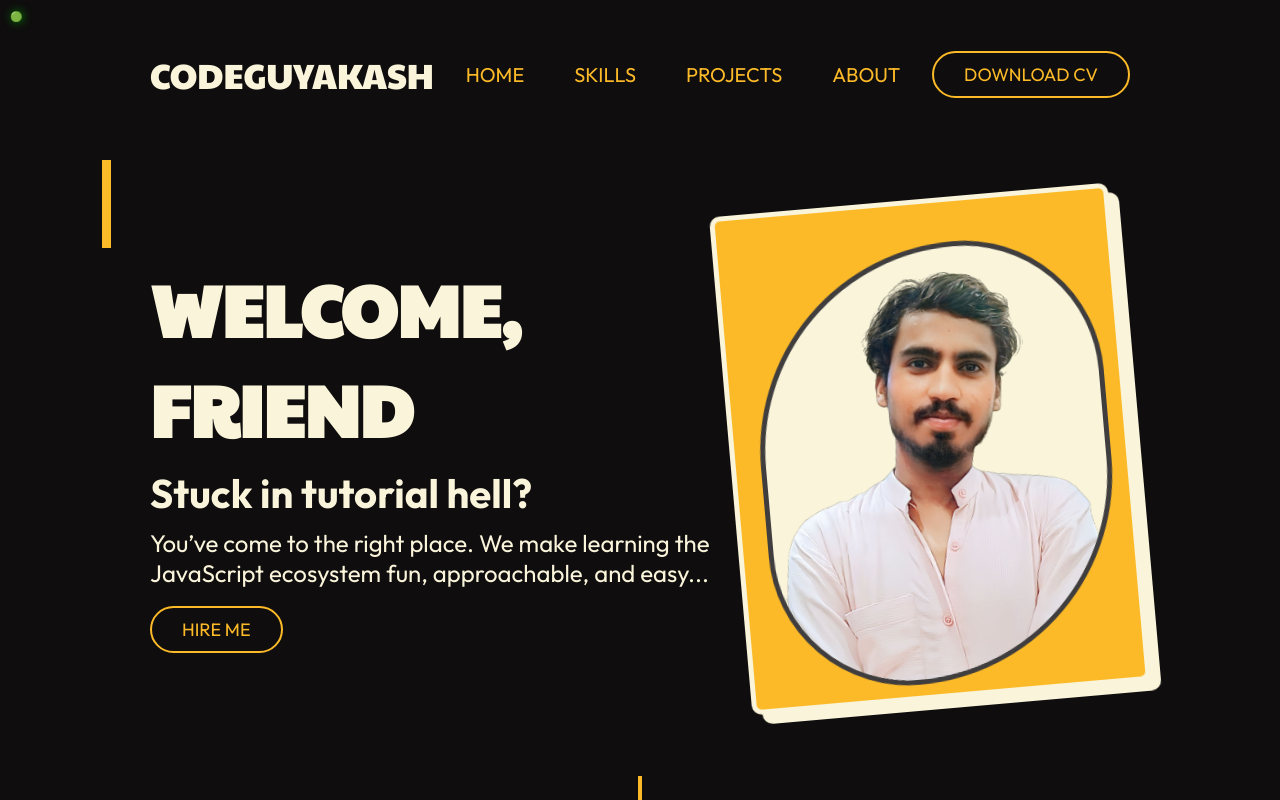
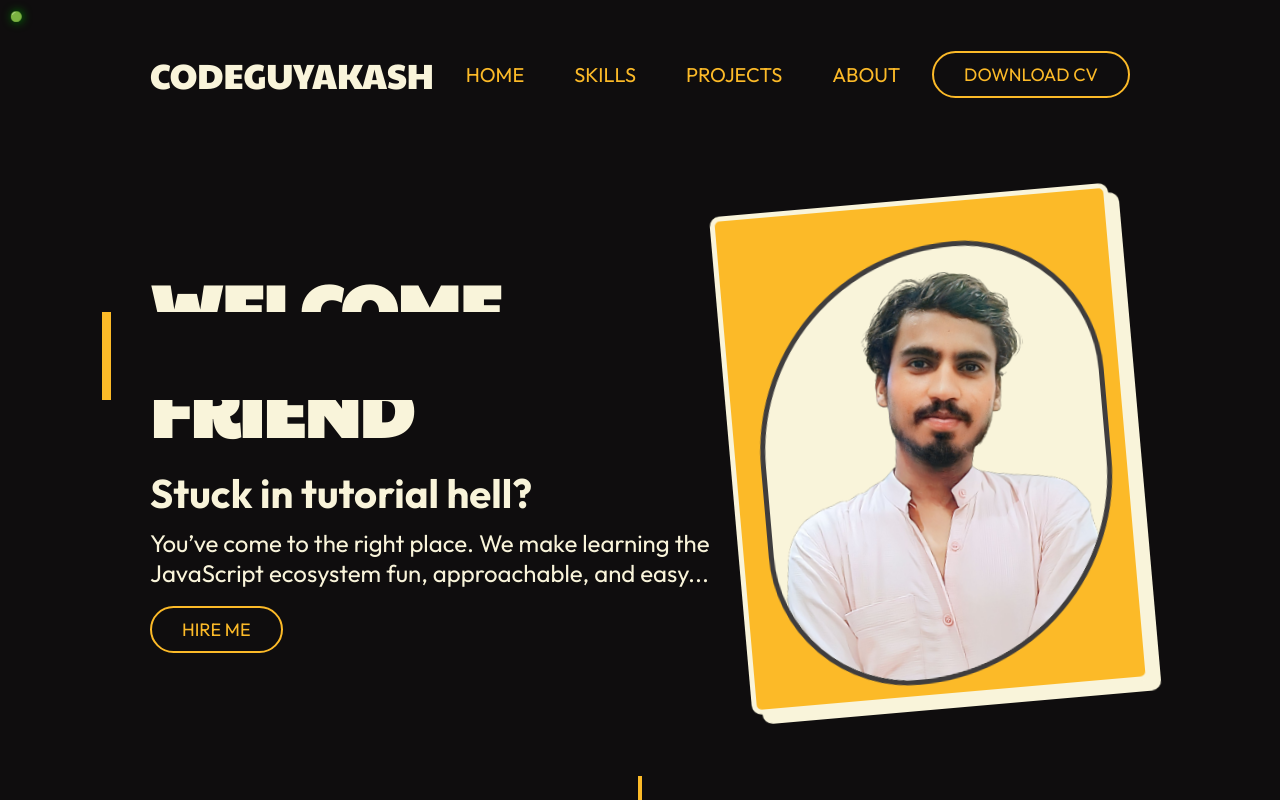
Before and after one commit to codeguyakash/codeguyakash.in, a React (Create React App) app: page / in a window 1280 px wide. Shown: the top 800 px of the page. Built offline with nearby package versions, Linux system fonts and the light colour scheme; no server answers.

Commit message:
fix again

```diff
--- a/src/components/Hero.css
+++ b/src/components/Hero.css
@@ -126,7 +126,7 @@
 .welcome::after {
   content: "";
   position: absolute;
-  top: 10rem;
+  top: 19.5rem;
   right: 0;
   bottom: 0;
   left: 8%;
```
